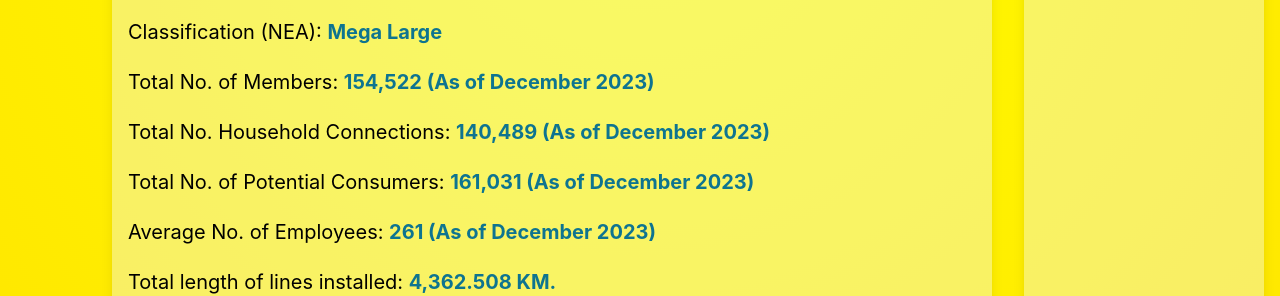
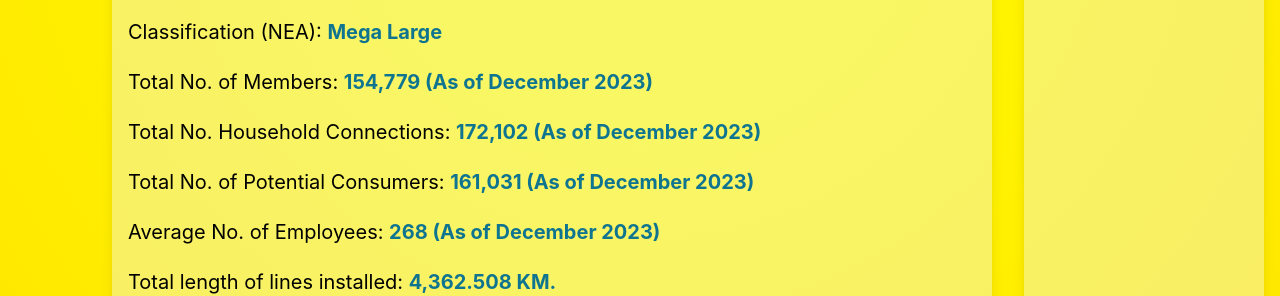
Before and after one commit to celcius001/boheco-website-master, a React (Create React App) app: page /about in a window 1280 px wide. Shown: the part 3407-3703 px from the top of the page. Built offline with nearby package versions, Linux system fonts and the light colour scheme.

Commit message:
adjust about page

```diff
--- a/src/pages/About.jsx
+++ b/src/pages/About.jsx
@@ -8,10 +8,10 @@ import CardBoard from "../components/CardBoard";
 
 const About = () => {
   /* PROFILE */
-  const members = "154,522";
-  const household = "140,489";
+  const members = "154,779";
+  const household = "172,102";
   const consumers = "161,031";
-  const employees = "261";
+  const employees = "268";
 
   return (
     <div className="bg-image2 flex flex-col items-center justify-center">
```
